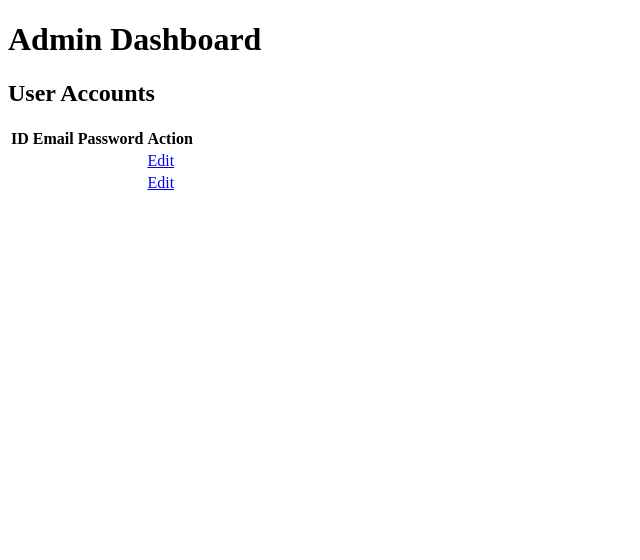
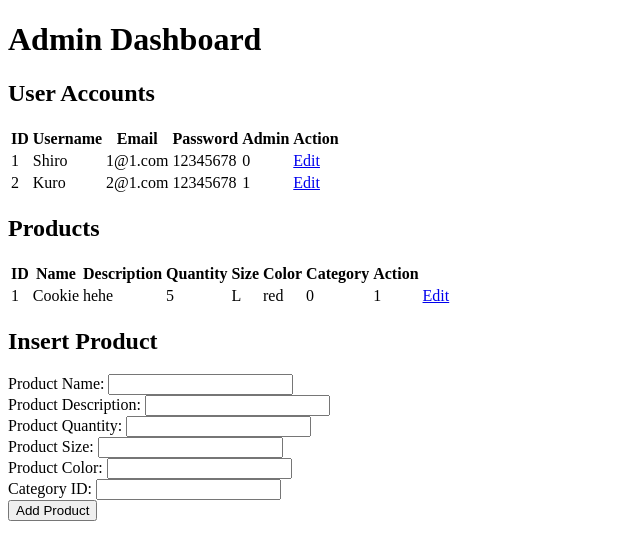
Before and after one commit to KuroP1/outventure, a PHP site: page /admin_dashboard.php in a window 1280 px wide. Shown: the top 560 px of the page, without its empty margins (0-640 px from the left). Run offline with PHP 8.4, Linux system fonts and the light colour scheme; data comes from the database, SQL or seed files in the repository; data that the repository does not hold is empty.

Commit message:
NEW FUN:ADMIN :insert/ edit / view :+1: :+1:
DLLM on9 PHP DLLM ON9 sql
it will not run if the database is not changed. Therefore wait la diu

```diff
--- a/admin_dashboard.php
+++ b/admin_dashboard.php
@@ -15,15 +15,57 @@
 
     if (count($accounts) > 0) {
         echo "<table>";
-            echo "<tr><th>ID</th><th>Email</th><th>Password</th><th>Action</th></tr>";
+        echo "<tr><th>ID</th><th>Username</th><th>Email</th><th>Password</th><th>Admin</th><th>Action</th></tr>";
         foreach ($accounts as $account) {
-                echo "<tr><td>" . $account["id"] . "</td><td>" . $account["email"] . "</td><td>" . $account["password"] . "</td><td><a href='edit_account.php?id=" . $account["id"] . "'>Edit</a></td></tr>";
+            echo "<tr><td>" . $account["UserID"] . "</td><td>" . $account["Username"] . "</td><td>" . $account["Email"] . "</td><td>" . $account["Password"] . "</td><td>" . $account["isAdmin"] . "</td><td><a href='edit_account.php?id=" . $account["UserID"] . "'>Edit</a></td></tr>";
         }
         echo "</table>";
     } else {
         echo "<p>No accounts found.</p>";
     }
     ?>
+
+    <h2>Products</h2>
+    <?php
+    ini_set('display_errors', 1);
+    error_reporting(E_ALL);
+    require_once("view_products.php");
+    $products = viewProducts();
+    if (count($products) > 0) {
+        echo "<table>";
+        echo "<tr><th>ID</th><th>Name</th><th>Description</th><th>Quantity</th><th>Size</th><th>Color</th><th>Category</th><th>Action</th></tr>";
+        foreach ($products as $product) {
+            echo "<tr><td>" . $product["ProductID"] . "</td><td>" . $product["ProductName"] . "</td><td>" . $product["ProductDescription"] . "</td><td>" . $product["ProductQuantity"] . "</td><td>" . $product["ProductSize"] . "</td><td>" . $product["ProductColor"] . "</td><td>" . $product["PositiveVote"] . "</td><td>" . $product["CategoryID"] . "</td><td><a href='edit_product.php?id=" . $product["ProductID"] . "'>Edit</a></td></tr>";
+        }
+        echo "</table>";
+    } else {
+        echo "<p>No products found.</p>";
+    }
+    ?>
+
+    <h2>Insert Product</h2>
+    <form action="insertProduct.php" method="POST">
+        <label for="productName">Product Name:</label>
+        <input type="text" name="productName" required><br>
+
+        <label for="productDescription">Product Description:</label>
+        <input type="text" name="productDescription" required><br>
+
+        <label for="productQuantity">Product Quantity:</label>
+        <input type="number" name="productQuantity" required><br>
+
+        <label for="productSize">Product Size:</label>
+        <input type="text" name="productSize"><br>
+
+        <label for="productColor">Product Color:</label>
+        <input type="text" name="productColor"><br>
+
+        <label for="categoryID">Category ID:</label>
+        <input type="number" name="categoryID" required><br>
+
+        <input type="submit" value="Add Product">
+    </form>
+
 </body>
 
 </html>
--- a/view_accounts.php
+++ b/view_accounts.php
@@ -5,7 +5,7 @@
 {
     global $conn;
 
-    $sql = "SELECT * FROM users";
+    $sql = "SELECT * FROM Users";
     $result = $conn->query($sql);
 
     $accounts = array();
--- /dev/null
+++ b/view_products.php
@@ -0,0 +1,19 @@
+<?php
+// include the database connection code here
+
+function viewProducts()
+{
+    include 'config/database.php';
+    $sql = "SELECT * FROM Products";
+    $result = mysqli_query($conn, $sql);
+    $products = array();
+    if (mysqli_num_rows($result) > 0) {
+        while ($row = mysqli_fetch_assoc($result)) {
+            $products[] = $row;
+        }
+    }
+    // close the database connection
+    mysqli_close($conn);
+    return $products;
+}
+?>
```
Also changed, not shown: edit_product.php (added, +89 -0 lines), insertProduct.html (added, +32 -0 lines), insertProduct.php (added, +39 -0 lines), test.php (deleted, +0 -15 lines). Lines whose indentation alone changed are shown as unchanged.
